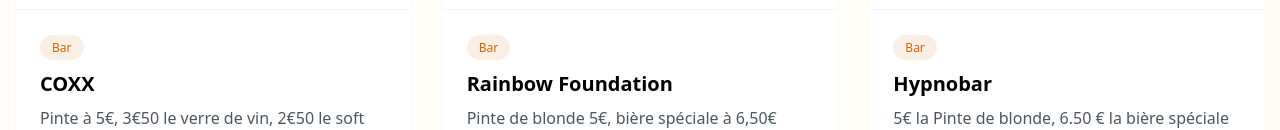
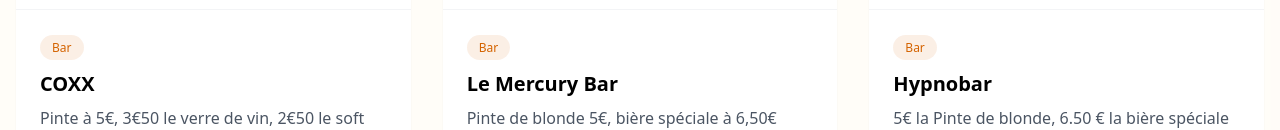
Before and after one commit to Lunaris-AC/loom34, a React (Vite) app: page /partners in a window 1280 px wide. Shown: the part 672-802 px from the top of the page. Built offline with nearby package versions, Linux system fonts and the light colour scheme.

Commit message:
partenaires 2

```diff
--- a/src/pages/Partners.tsx
+++ b/src/pages/Partners.tsx
@@ -14,7 +14,7 @@ const partnersList = [
     type: "Bar"
   },
   {
-    name: "Rainbow Foundation",
+    name: "Le Mercury Bar",
     logo: "https://mcfiles.inferi.fr/api/public/dl/5pAFPUct?inline=true",
     description: "Pinte de blonde 5€, bière spéciale à 6,50€",
     website: "https://www.instagram.com/lemercurybar/",
```
